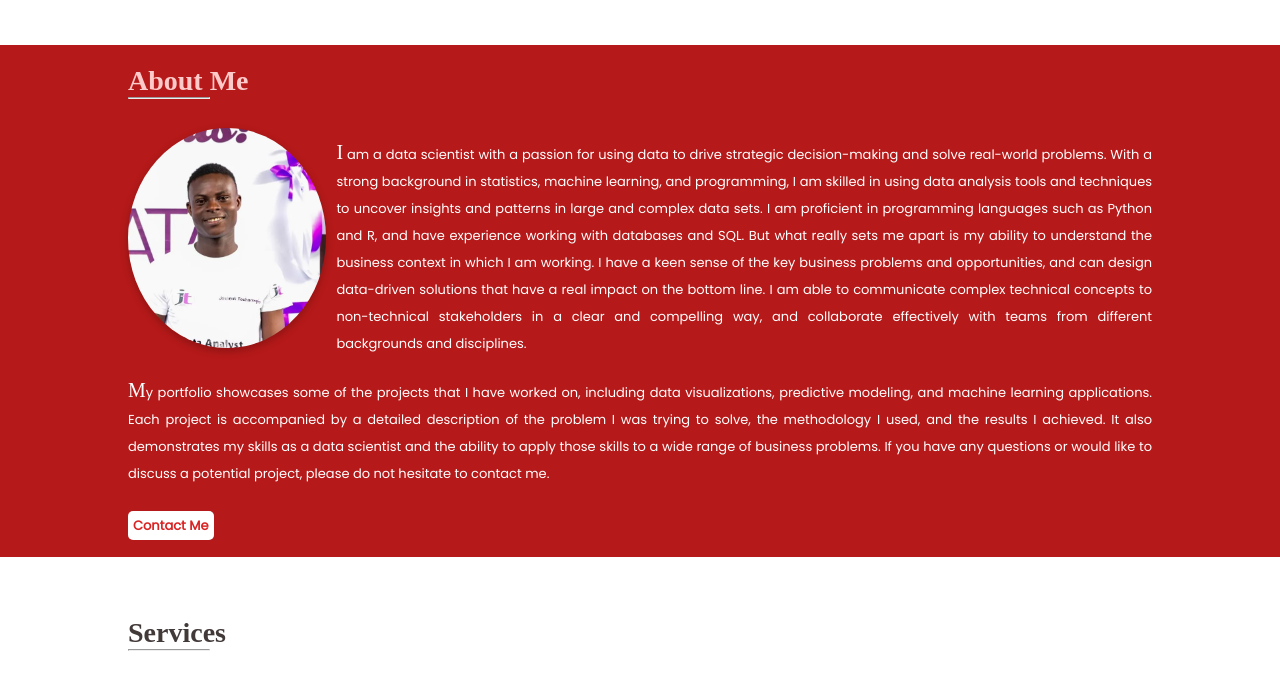
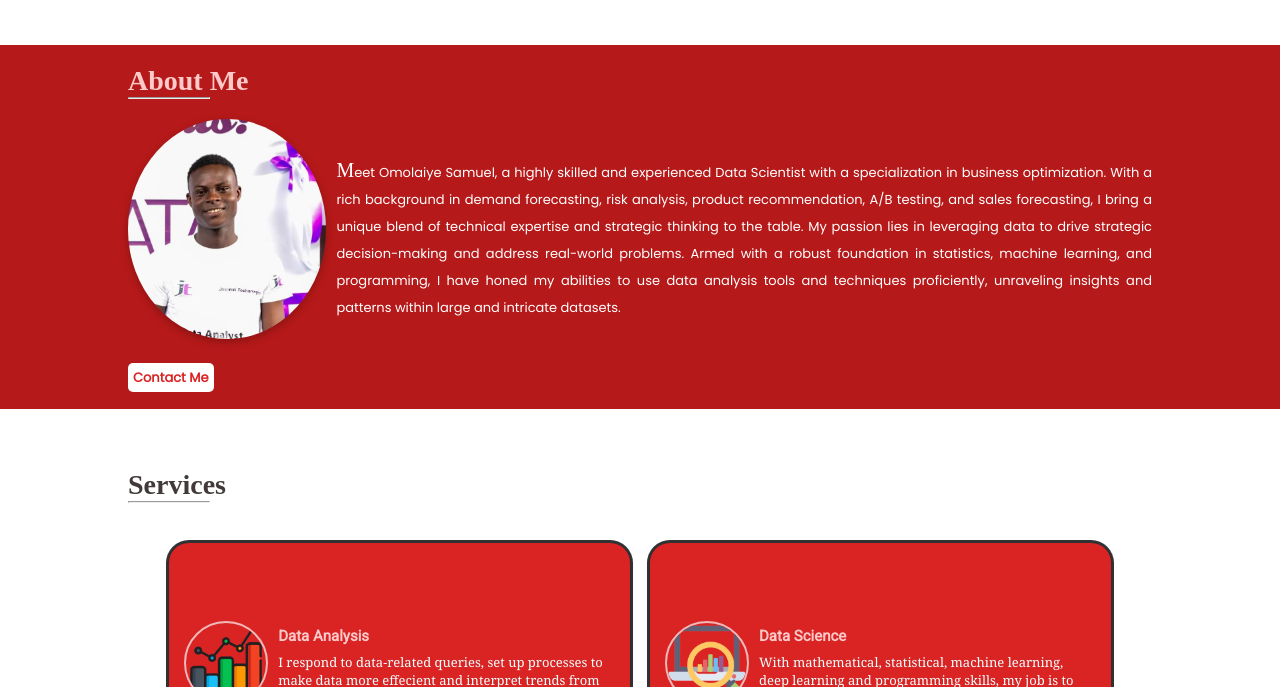
Before and after one commit to Sammione/sam-p, a plain HTML site: page index.html in a window 1280 px wide. Shown: the part 755-1442 px from the top of the page. Drawn offline with Linux system fonts and the light colour scheme; a web font is replaced by a local one.

Commit message:
Update index.html

```diff
--- a/index.html
+++ b/index.html
@@ -93,30 +93,16 @@
             <section class="about-me">
                 <div class="about-me-data">
                    <img src="imgb.webp" alt="image of sam" loading="lazy">
-                    <p>I am a data scientist with a passion for using data to drive strategic
-                        decision-making and solve real-world problems. With a strong background
-                        in statistics, machine learning, and programming, I am skilled in using
-                        data analysis tools and techniques to uncover insights and patterns in
-                        large and complex data sets. I am proficient in programming languages
-                        such as Python and R, and have experience working with databases and SQL.
-                        But what really sets me apart is my ability to understand the business
-                        context in which I am working. I have a keen sense of the key business
-                         problems and opportunities, and can design data-driven solutions that
-                         have a real impact on the bottom line. I am able to communicate complex
-                         technical concepts to non-technical stakeholders in a clear and compelling
-                          way, and collaborate effectively with teams from different backgrounds and
-                          disciplines.</p>
+                    <p>Meet Omolaiye Samuel, a highly skilled and experienced Data Scientist with a specialization in business optimization. With a rich background in demand forecasting, risk analysis, product recommendation, A/B testing, and sales forecasting, I bring a unique blend of technical expertise and strategic thinking to the table.
+My passion lies in leveraging data to drive strategic decision-making and address real-world problems. Armed with a robust foundation in statistics, machine learning, and programming, I have honed my abilities to use data analysis tools and techniques proficiently, unraveling insights and patterns within large and intricate datasets.
+</p>
                 </div>
-                <p>My portfolio showcases some of the projects
-                    that I have worked on, including data visualizations,
-                     predictive modeling, and machine learning applications.
-                      Each project is accompanied by a detailed description
-                      of the problem I was trying to solve, the methodology
-                      I used, and the results I achieved. It also demonstrates
-                      my skills as a data scientist and the ability to apply
-                      those skills to a wide range of business problems.
-                       If you have any questions or would like to discuss a potential project,
-                       please do not hesitate to contact me. <br>
+                <pProficient in languages such as Python and R, I have hands-on experience working with databases and SQL. What truly sets me apart is my exceptional ability to comprehend the business context within which I operate. I possess a keen sense of identifying key business problems and opportunities, allowing me to design data-driven solutions that directly impact the bottom line.
+One of my key strengths is the ability to communicate complex technical concepts to non-technical stakeholders in a clear and compelling manner. I excel in collaborative environments, effectively working with teams of diverse backgrounds and disciplines.
+My portfolio showcases a diverse array of projects, ranging from data visualizations to predictive modeling and machine learning applications. Each project is accompanied by a comprehensive description outlining the problem addressed, the methodology employed, and the results achieved. This not only demonstrates my prowess as a data scientist but also highlights my versatility in applying these skills to a broad spectrum of business challenges.
+
+If you have any inquiries or wish to discuss a potential project, I welcome the opportunity to connect. My commitment to delivering impactful and innovative data solutions makes me a valuable asset to any team or organization looking to harness the power of data for strategic success.
+<br>
                        </p><br>
                        <a href="https://wa.link/s4a1dz" class="anc">Contact Me</a>
             </section>
```
